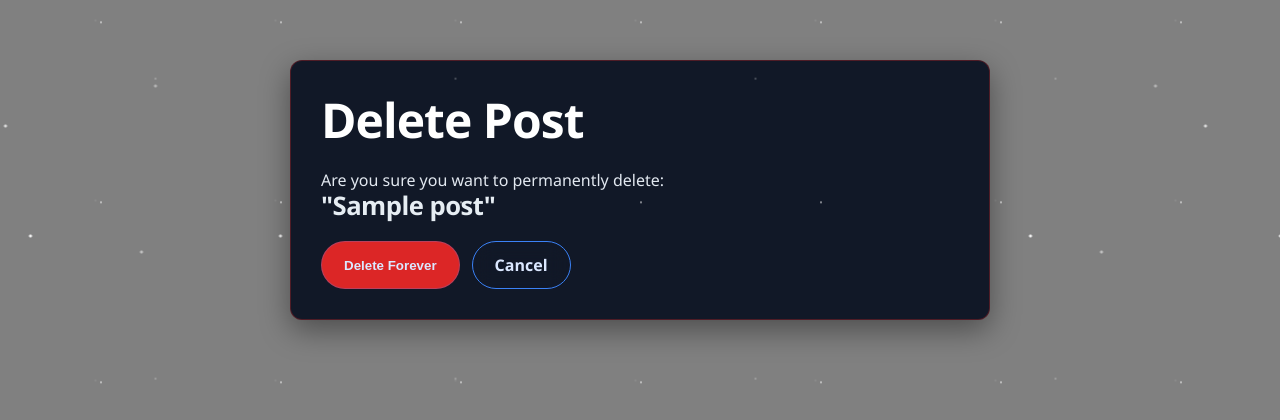
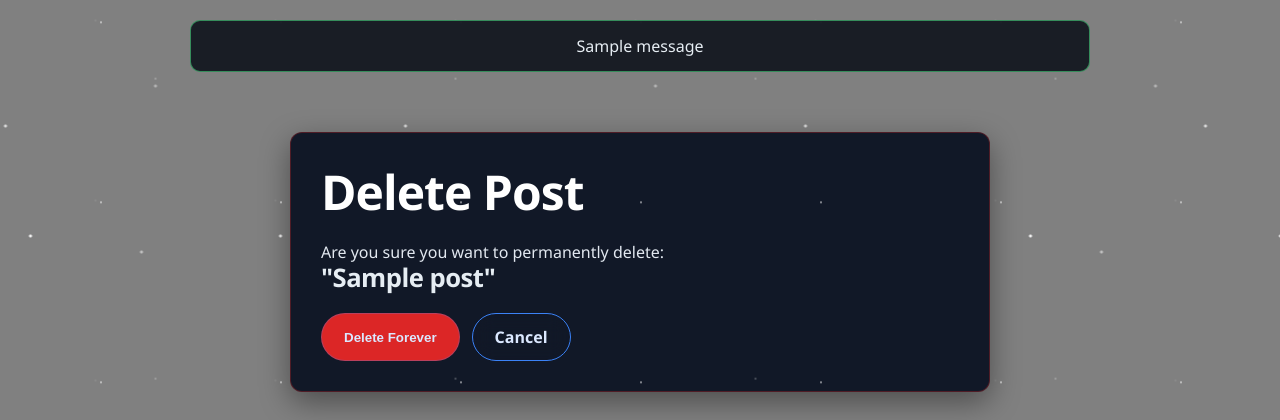
Before and after one commit to MSR-Projects7274/pulse, a Django app: template pulse/templates/posts/delete_post.html in a window 1280 px wide. Shown: the part 75-495 px from the top of the page. Run offline with Django 3.2, Linux system fonts and the light colour scheme; the template is opened without the code that fills it: most values are stand-ins (such as "Sample title", 1, 10 or a date in 2020); one stand-in notice (Sample message) is shown.

Commit message:
Display Django messages across templates

```diff
--- a/pulse/accounts/templates/accounts/login.html
+++ b/pulse/accounts/templates/accounts/login.html
@@ -28,6 +28,7 @@
   </head>
 
   <div class="auth-page">
+    {% include "includes/messages.html" %}
     <div class="auth-card">
       <h1>Login</h1>
 
--- a/pulse/accounts/templates/accounts/register.html
+++ b/pulse/accounts/templates/accounts/register.html
@@ -28,6 +28,7 @@
   </head>
 
   <div class="auth-page">
+    {% include "includes/messages.html" %}
     <div class="auth-card register-card">
       <h1>Register</h1>
 
--- /dev/null
+++ b/pulse/templates/includes/messages.html
@@ -0,0 +1,12 @@
+{% if messages %}
+    <div class="messages" aria-live="polite">
+        {% for message in messages %}
+            <div
+                class="message{% if message.tags %} {{ message.tags }}{% endif %}"
+                role="status"
+            >
+                {{ message }}
+            </div>
+        {% endfor %}
+    </div>
+{% endif %}
--- a/pulse/templates/posts/community_search.html
+++ b/pulse/templates/posts/community_search.html
@@ -32,7 +32,7 @@
     <div class="navbar">
       <a href="{% url 'home' %}" class="logo"> Pulse<span>.</span> </a>
     </div>
-
+    {% include "includes/messages.html" %}
     <div class="container">
       <h1>Community Search</h1>
 
--- a/pulse/templates/posts/create_post.html
+++ b/pulse/templates/posts/create_post.html
@@ -34,7 +34,7 @@
 
       <a href="{% url 'home' %}" class="button"> Back to Feed </a>
     </div>
-
+    {% include "includes/messages.html" %}
     <div class="container">
       {% if not user.is_authenticated %}
       <script>
--- a/pulse/templates/posts/delete_comment.html
+++ b/pulse/templates/posts/delete_comment.html
@@ -32,7 +32,7 @@
     <div class="navbar">
       <a href="{% url 'home' %}" class="logo"> Pulse<span>.</span> </a>
     </div>
-
+    {% include "includes/messages.html" %}
     <div class="form-page">
       <div class="form-card danger-card">
         <h1>Delete Comment</h1>
--- a/pulse/templates/posts/delete_post.html
+++ b/pulse/templates/posts/delete_post.html
@@ -32,7 +32,7 @@
     <div class="navbar">
       <a href="{% url 'home' %}" class="logo"> Pulse<span>.</span> </a>
     </div>
-
+    {% include "includes/messages.html" %}
     <div class="form-page">
       <div class="form-card danger-card">
         <h1>Delete Post</h1>
--- a/pulse/templates/posts/edit_comment.html
+++ b/pulse/templates/posts/edit_comment.html
@@ -32,7 +32,7 @@
     <div class="navbar">
       <a href="{% url 'home' %}" class="logo"> Pulse<span>.</span> </a>
     </div>
-
+    {% include "includes/messages.html" %}
     <div class="form-page">
       <div class="form-card">
         <h1>Edit Comment</h1>
--- a/pulse/templates/posts/edit_post.html
+++ b/pulse/templates/posts/edit_post.html
@@ -32,7 +32,7 @@
     <div class="navbar">
       <a href="{% url 'home' %}" class="logo"> Pulse<span>.</span> </a>
     </div>
-
+    {% include "includes/messages.html" %}
     <div class="form-page">
       <div class="form-card">
         <h1>Edit Post</h1>
--- a/pulse/templates/posts/home.html
+++ b/pulse/templates/posts/home.html
@@ -78,7 +78,7 @@
     </div>
 
     {% endif %}
-
+    {% include "includes/messages.html" %}
     <div class="container">
       {% for post in posts %}
 
--- a/pulse/templates/posts/post_detail.html
+++ b/pulse/templates/posts/post_detail.html
@@ -62,7 +62,7 @@
         {% endif %}
       </div>
     </div>
-
+    {% include "includes/messages.html" %}
     <div class="container">
       <!-- POST DETAIL -->
       <div class="post-detail-card">
--- a/pulse/templates/posts/profile.html
+++ b/pulse/templates/posts/profile.html
@@ -32,7 +32,7 @@
     <div class="navbar">
       <a href="{% url 'home' %}" class="logo"> Pulse<span>.</span> </a>
     </div>
-
+    {% include "includes/messages.html" %}
     <div class="container">
       <div class="post-card">
         <h1>{{ profile_user.username }}</h1>
--- a/static/css/style.css
+++ b/static/css/style.css
@@ -944,6 +944,46 @@ a:hover {
     justify-content: center;
 }
 
+/* =========================
+   DJANGO MESSAGES
+========================= */
+
+.messages {
+    width: calc(100% - 40px);
+    max-width: 900px;
+    margin: 20px auto;
+
+    position: relative;
+    z-index: 3;
+}
+
+.message {
+    padding: 14px 18px;
+    margin-bottom: 10px;
+
+    background: rgba(21, 26, 34, 0.96);
+
+    border: 1px solid var(--border);
+    border-radius: 10px;
+
+    text-align: center;
+}
+
+.message.success {
+    border-color: rgba(70, 200, 120, 0.65);
+}
+
+.message.error {
+    border-color: rgba(220, 80, 80, 0.65);
+}
+
+.message.warning {
+    border-color: rgba(230, 175, 70, 0.65);
+}
+
+.message.info {
+    border-color: var(--accent);
+}
 
 /* =========================
    RESPONSIVE DESIGN
```
